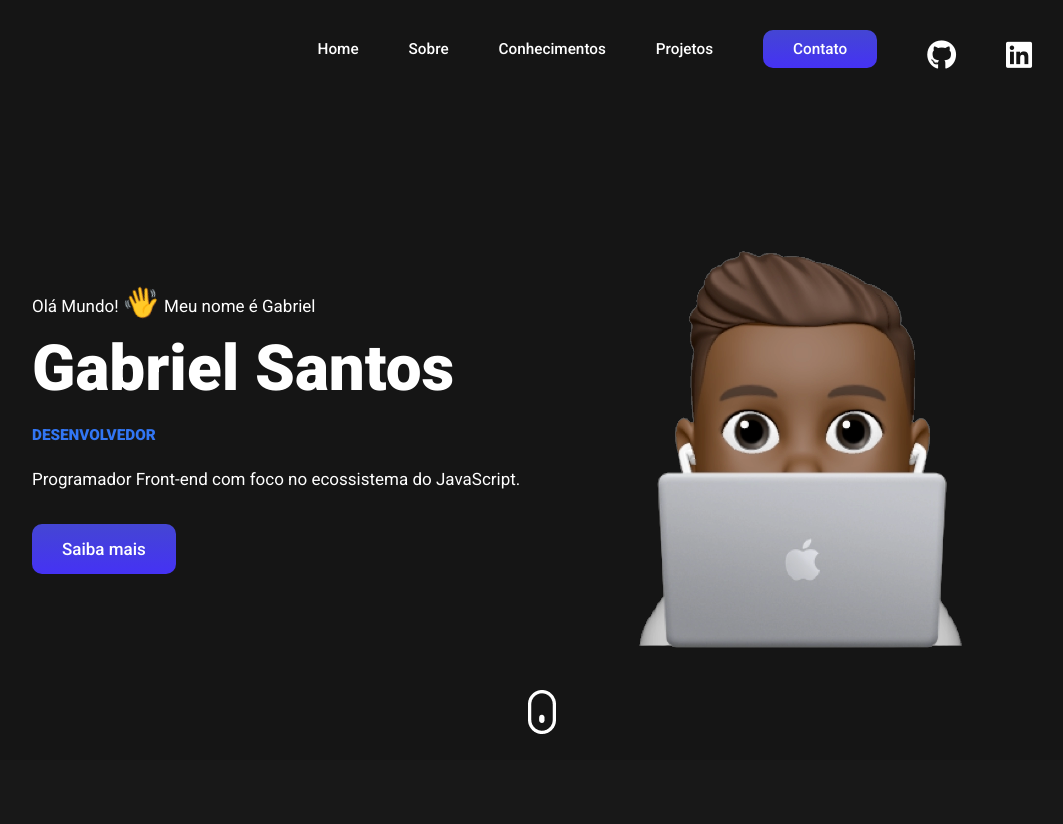
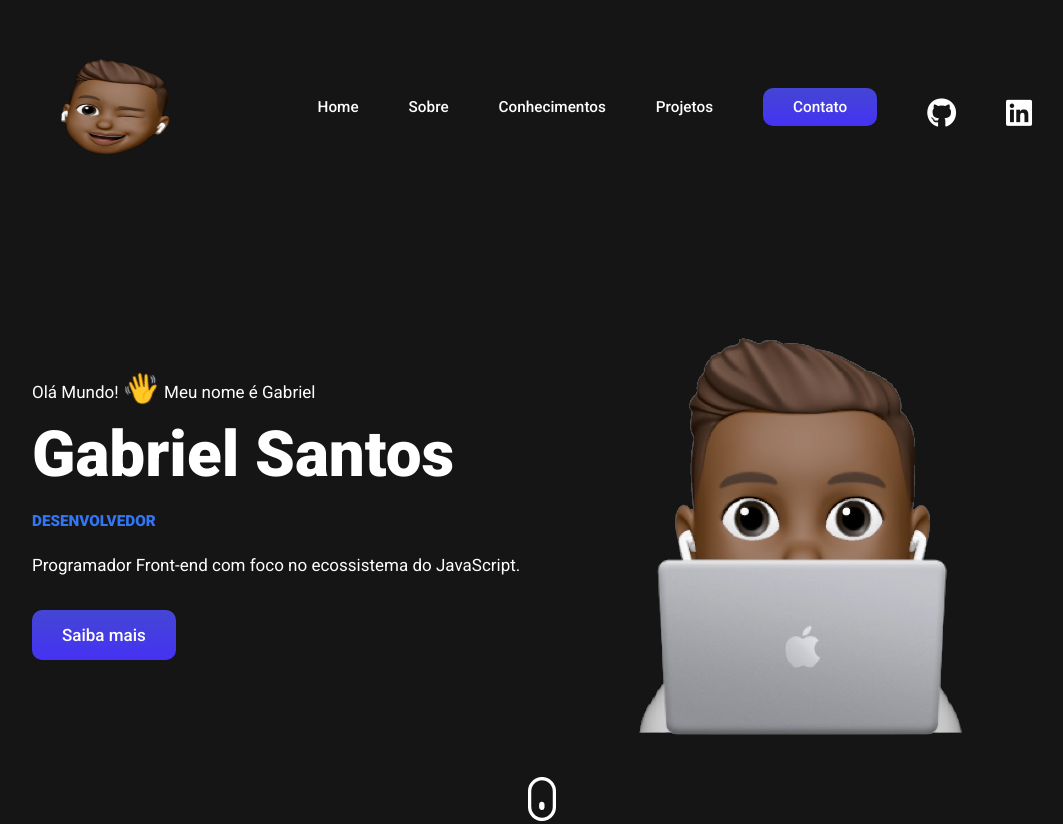
Before and after one commit to gabriel-santosdev/portfoliogabe22, a plain HTML site: page index.html in a window 1280 px wide. Shown: the top 824 px of the page, without its empty margins (98-1161 px from the left). Drawn offline with Linux system fonts and the light colour scheme.

Commit message:
commit incompleto

```diff
--- a/assets/css/style.css
+++ b/assets/css/style.css
@@ -103,7 +103,10 @@ header {
 
 
 /* Section Banner */
-
+.logo img {
+    width: 25rem;
+    height: 17rem;
+}
 
 #banner {
     width: 100vw;
@@ -190,7 +193,6 @@ header {
 
 
 /* Section Sobre mim */
-
 
 #sobre-mim {
     width: 100vw;
--- a/index.html
+++ b/index.html
@@ -28,7 +28,7 @@
 <body>
     <header id="header">
         <div class="container">
-            <div class="logo"><img src="./assets/images/logo.png" alt=""></div>
+            <div class="logo"><img src="./assets/images/logogabe.png" alt=""></div>
             <div class="menu">
                 <nav>
                     <div class="menu_mobile">
```
Also changed, not shown: assets/images/TIPOGRAFIA BRANCA.png (deleted), assets/images/logogabe.png (added).
